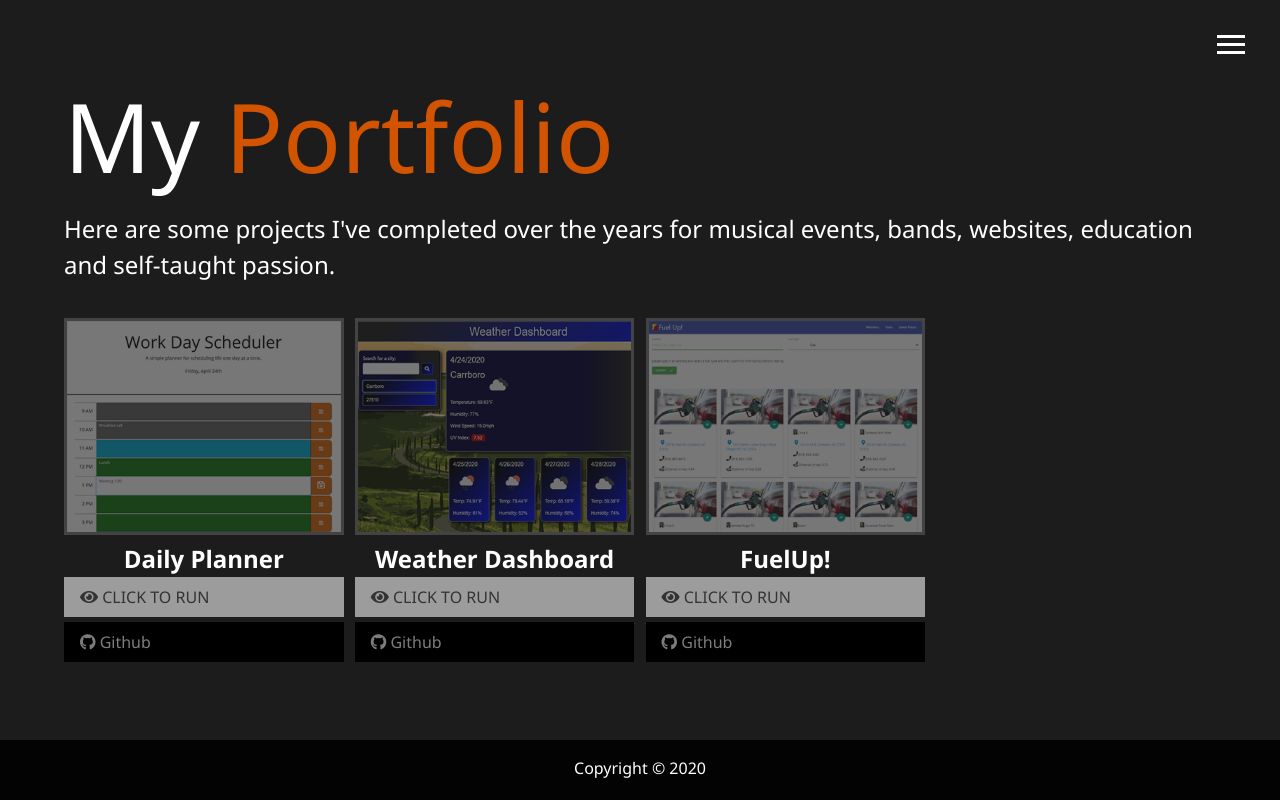
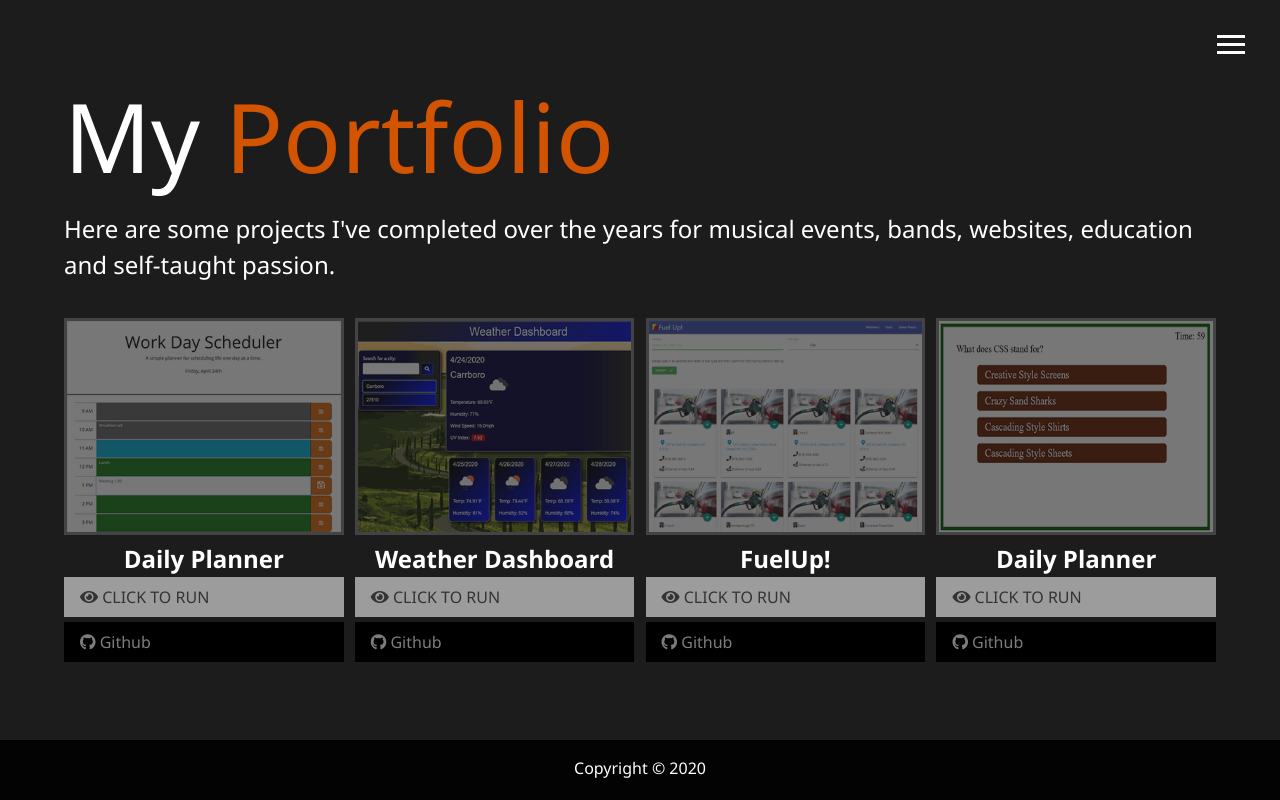
Before and after one commit to mathcodes/Portfolio, a website: page portfolio.html in a window 1280 px wide. Drawn offline with Linux system fonts and the light colour scheme; files whose address does not match are found by name.

Commit message:
final push, fingers crossed

```diff
--- a/portfolio.html
+++ b/portfolio.html
@@ -94,6 +94,15 @@
       </a>
     </div>
 
+    <div class="item">
+      <a href="https://mathcodes.github.io/Test-your-Coding-Skills-/index.html" target="_blank"><img src="img\CodeQuiz.png" alt="Coding Quiz"></a><h2 class="box-title"><strong>Daily Planner</strong></h2>
+      <a href="https://mathcodes.github.io/Test-your-Coding-Skills-/index.html" target="_blank" class="btn-light">
+        <i class="fas fa-eye"></i> CLICK TO RUN
+      </a>
+      <a href="https://github.com/mathcodes/Test-your-Coding-Skills-" target="_blank" class="btn-dark">
+        <i class="fab fa-github"></i> Github
+      </a>
+    </div>
 
 
     </div>
```
Also changed, not shown: img/CodeQuiz.png (added).
